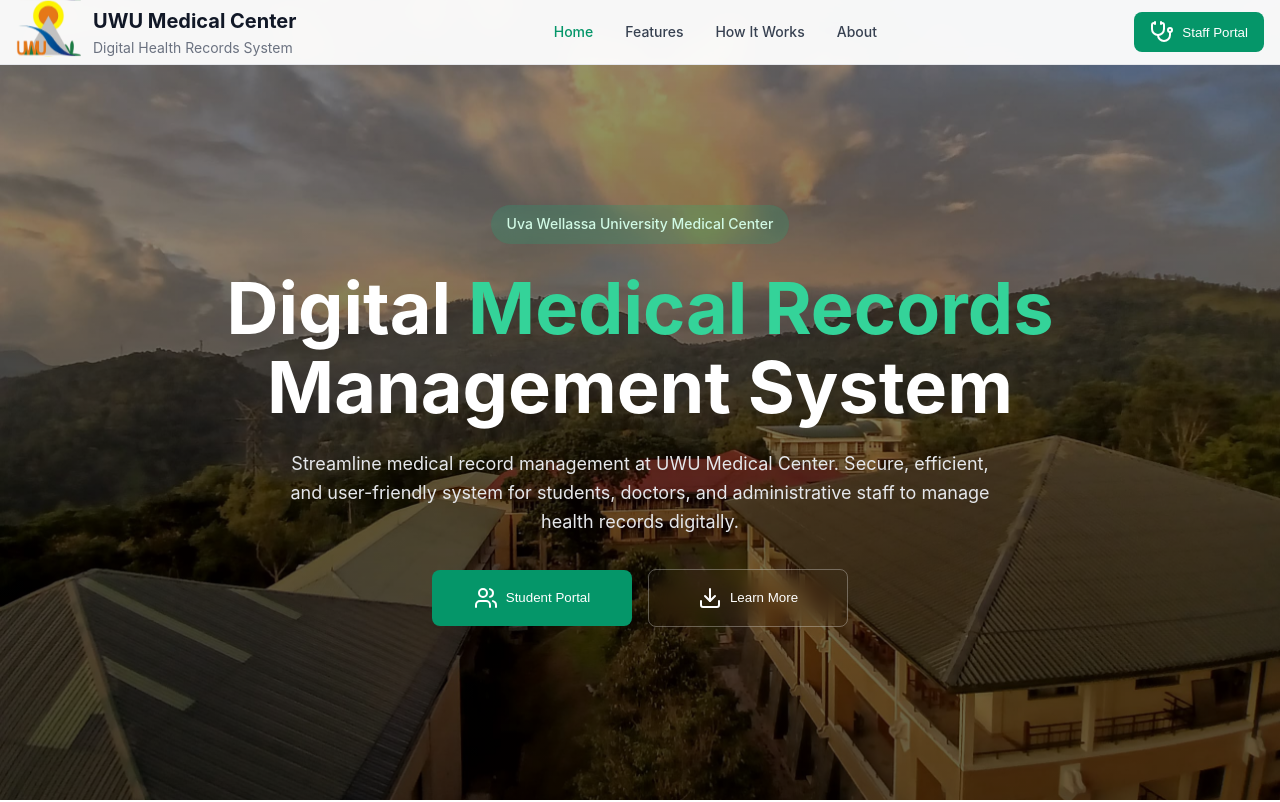
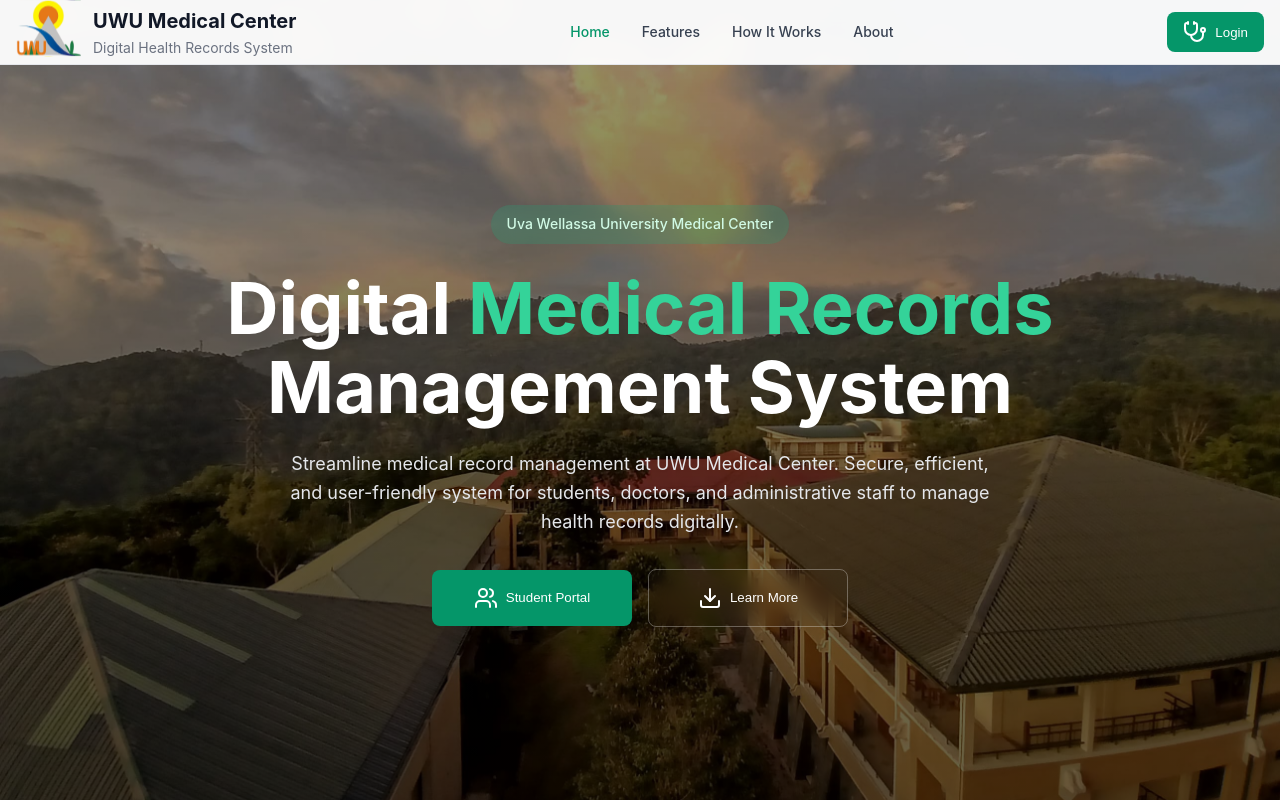
Before and after one commit to LaKrUwaNS/UWU_Medical, a React (Vite) app in the folder student/: page / in a window 1280 px wide. Shown: the top 802 px of the page. Built offline with nearby package versions, Linux system fonts and the light colour scheme.

Commit message:
add mobile responsive for landing page

```diff
--- a/student/src/pages/Home/home.jsx
+++ b/student/src/pages/Home/home.jsx
@@ -147,7 +147,7 @@
                         <div className="nav-actions">
                             <button className="btn-login" onClick={StaffLogin}>
                                 <Stethoscope className="w-4 h-4" />
-                                <span>Staff Portal</span>
+                                <span>Login</span>
                             </button>
                             <button
                                 className="mobile-menu-btn"
@@ -165,10 +165,7 @@
                             <a href="#features">Features</a>
                             <a href="#workflow">How It Works</a>
                             <a href="#contact">About</a>
-                            <button className="mobile-login" onClick={StaffLogin}>
-                                <Stethoscope className="w-4 h-4" />
-                                <span>Staff Portal</span>
-                            </button>
+
                         </div>
                     )}
                 </div>
@@ -312,14 +309,7 @@
 
                             <div className="below">
                                 <img className='landingBelow' src={landingBelow} alt="Medical Center System" />
-                                <div className="contact-features">
-                                    {aboutFeatures.map((feature, index) => (
-                                        <div key={index} className="contact-feature">
-                                            <CheckCircle className="w-6 h-6 check-icon" />
-                                            <span className='f-text'>{feature}</span>
-                                        </div>
-                                    ))}
-                                </div>
+
                             </div>
 
 
```
